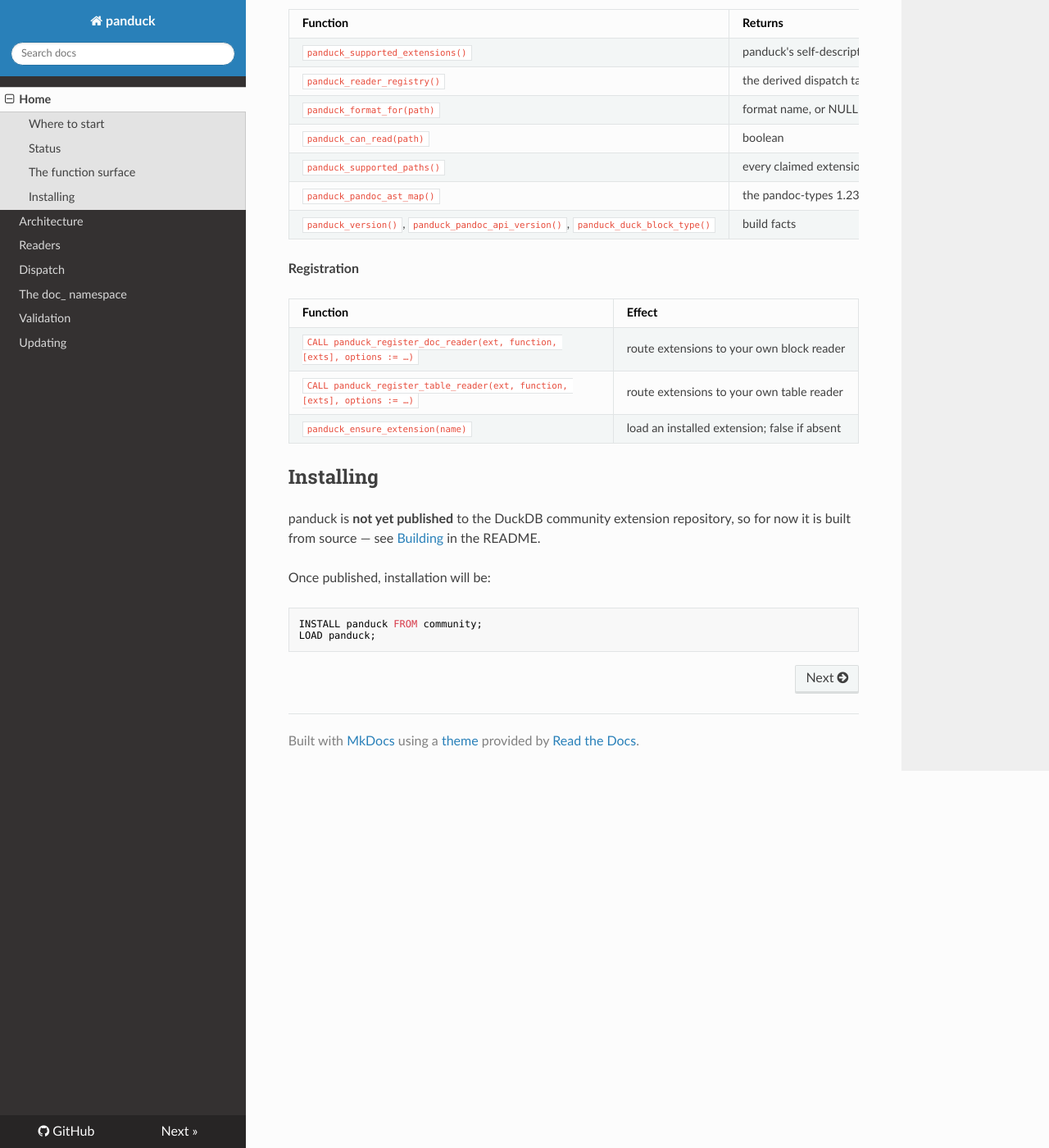
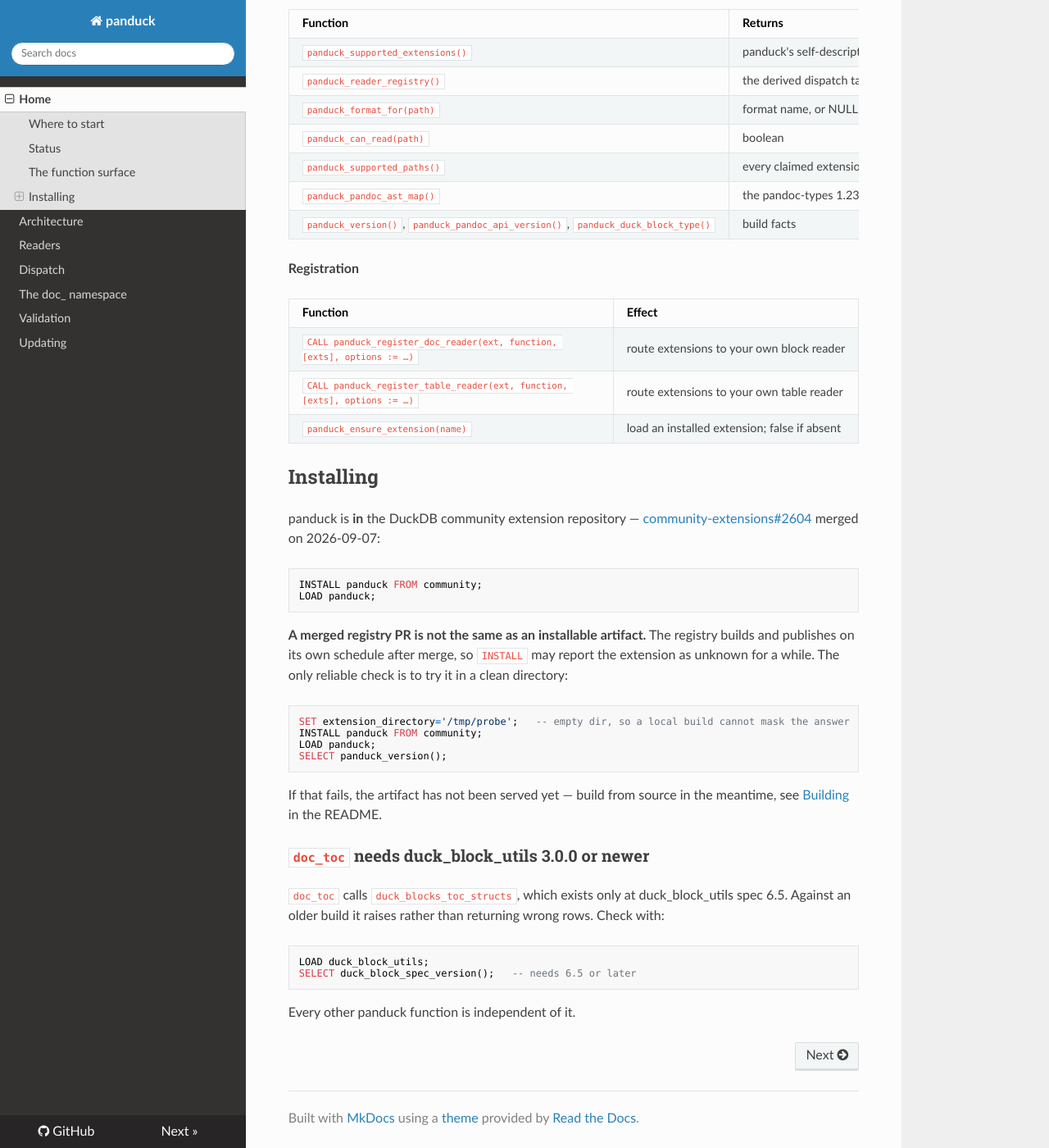
Before and after one commit to teaguesterling/duckdb_panduck, an MkDocs documentation site: the page built from docs/index.md, in a window 1280 px wide and 1400 px high, scrolled down 1974 px. Shown: the whole window at 82% size. Built offline with MkDocs 1.6.1, drawn with Linux system fonts in a browser that asks for light colours; nearby versions of some CDN libraries.

Commit message:
panduck is in the registry; say what that does and does not mean
community-extensions#2604 merged 2026-09-07, so `INSTALL panduck FROM community`
is the install path and docs/index.md's "not yet published" is stale.

BUT MERGED IS NOT SERVED, and the docs say so rather than promising an install
that fails. Measured minutes after the merge: `INSTALL panduck FROM community`
still reports the extension unknown, with panduck absent from the candidate list.
The registry builds and publishes on its own schedule afterwards.

That is the fifth stage of one lesson this release has now hit at every level --
tagged, released, merged, deployed, edge-cached, none of which is served -- and
every proxy indicator for it has been wrong at least once: `installed_from` cannot
tell a community publish from a FORCE INSTALL, a tag object is not its commit, and
a `Last-Modified: today` with a matching ETag can sit on three-day-old bytes. So
the docs give the reader the one check that has never lied: try it in an EMPTY
extension_directory, where a local build cannot mask the answer.

Also documents the duck_block_utils >= 3.0.0 floor for doc_toc, with the one-line
version check, since that is the failure a new user is most likely to hit and it
raises rather than returning wrong rows.

Docs only; format-check clean.

Co-Authored-By: Claude Opus 5 <noreply@anthropic.com>
Claude-Session: https://claude.ai/code/session_019nkprWWWSkwuWNmAEoVUs2

````diff
--- a/docs/index.md
+++ b/docs/index.md
@@ -92,13 +92,37 @@ enforces it by feeding every fixture's output to a real pandoc.
 
 ## Installing
 
-panduck is **not yet published** to the DuckDB community extension repository, so for now
-it is built from source — see [Building](https://github.com/teaguesterling/duckdb_panduck#building)
-in the README.
-
-Once published, installation will be:
+panduck is **in** the DuckDB community extension repository —
+[community-extensions#2604](https://github.com/duckdb/community-extensions/pull/2604)
+merged on 2026-09-07:
 
 ```sql
 INSTALL panduck FROM community;
 LOAD panduck;
 ```
+
+**A merged registry PR is not the same as an installable artifact.** The registry builds
+and publishes on its own schedule after merge, so `INSTALL` may report the extension as
+unknown for a while. The only reliable check is to try it in a clean directory:
+
+```sql
+SET extension_directory='/tmp/probe';   -- empty dir, so a local build cannot mask the answer
+INSTALL panduck FROM community;
+LOAD panduck;
+SELECT panduck_version();
+```
+
+If that fails, the artifact has not been served yet — build from source in the meantime, see
+[Building](https://github.com/teaguesterling/duckdb_panduck#building) in the README.
+
+### `doc_toc` needs duck_block_utils 3.0.0 or newer
+
+`doc_toc` calls `duck_blocks_toc_structs`, which exists only at duck_block_utils spec 6.5.
+Against an older build it raises rather than returning wrong rows. Check with:
+
+```sql
+LOAD duck_block_utils;
+SELECT duck_block_spec_version();   -- needs 6.5 or later
+```
+
+Every other panduck function is independent of it.
````
Also changed, not shown: README.md (+16 -0 lines).
